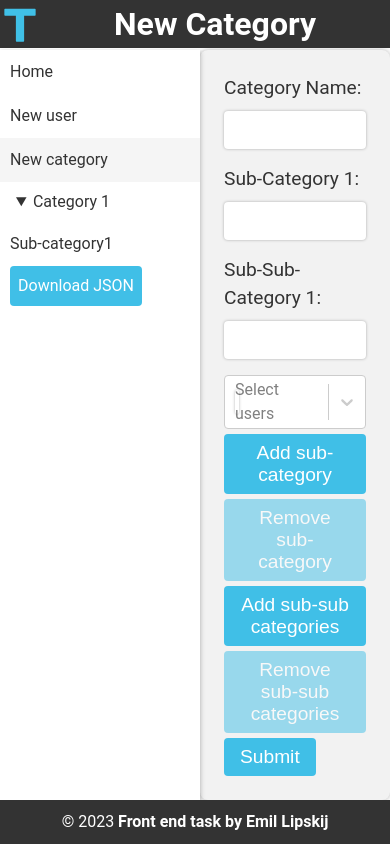
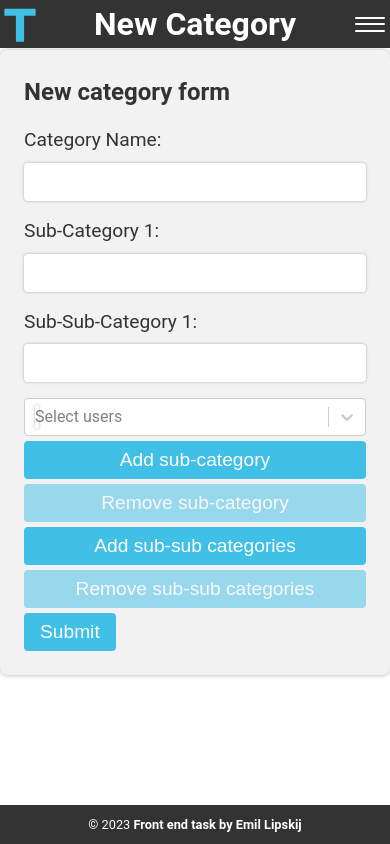
Before and after one commit to lipskij/teltonika-task, a React (Create React App) app: page /new-category in a window 390 px wide. Built offline with nearby package versions, Linux system fonts and the light colour scheme.

Commit message:
feat: add responsive

```diff
--- a/src/app/features/categories/categories.js
+++ b/src/app/features/categories/categories.js
@@ -30,7 +30,6 @@ const categoriesSlice = createSlice({
   reducers: {
     addCategory: {
       reducer: (state, action) => {
-        console.log(action.payload)
         state.categories.push(action.payload);
       },
       prepare: ({ categoryName, subCategories }) => ({
--- a/src/components/Header.tsx
+++ b/src/components/Header.tsx
@@ -21,10 +21,23 @@ const Header: React.FC = () => {
       headerText = "Welcome";
   }
 
+  const handleToggle = () => {
+    const nav = document.querySelector(".mobile-nav");
+    nav?.classList.toggle("open");
+    const hamburger = document.querySelector(".hamburger");
+    hamburger?.classList.toggle("active");
+  };
+
   return (
     <header className='header'>
       <img src={logo} alt='logo' />
       <h1>{headerText}</h1>
+
+      <div className='hamburger' onClick={handleToggle}>
+        <div className='line line1'></div>
+        <div className='line line2'></div>
+        <div className='line line3'></div>
+      </div>
     </header>
   );
 };
--- a/src/components/Nav.tsx
+++ b/src/components/Nav.tsx
@@ -10,8 +10,18 @@ export const Nav: React.FC = () => {
     (state: { categories: Categories }) => state.categories
   );
 
+  const handleToggle = () => {
+    const nav = document.querySelector(".mobile-nav");
+    nav?.classList.toggle("open");
+    const hamburger = document.querySelector(".hamburger");
+    hamburger?.classList.toggle("active");
+  };
+
+
+
   return (
-    <nav>
+    <div>
+      <nav className='desktop-nav'>
         <ul>
           <li>
             <NavLink to='/'>Home</NavLink>
@@ -48,5 +58,43 @@ export const Nav: React.FC = () => {
         </ul>
         <ExportButton />
       </nav>
+      <nav className='mobile-nav'  onClick={handleToggle}>
+        <ul>
+          <li>
+            <NavLink to='/'>Home</NavLink>
+          </li>
+          <li>
+            <NavLink to='/new-user'>New user</NavLink>
+          </li>
+          <li>
+            <NavLink to='/new-category'>New category</NavLink>
+          </li>
+
+          <ul>
+            {categories?.map((category) => (
+              <li key={category.id}>
+                <details open>
+                  <summary>{category.categoryName}</summary>
+                  <div>
+                    <ul>
+                      {category.subCategories.map(({ name }, index) => (
+                        <li key={name + index}>
+                          <NavLink
+                            to={`/category/${category.categoryName}/${name}`}
+                          >
+                            {name}
+                          </NavLink>
+                        </li>
+                      ))}
+                    </ul>
+                  </div>
+                </details>
+              </li>
+            ))}
+          </ul>
+        </ul>
+        <ExportButton />
+      </nav>
+    </div>
   );
 };
--- a/src/components/NewCategoryForm.tsx
+++ b/src/components/NewCategoryForm.tsx
@@ -286,6 +286,7 @@ const NewCategoryForm = () => {
   return (
     <div className={styles.newCategory}>
       <form onSubmit={handleSubmit} className={styles.form}>
+        <h1>New category form</h1>
         <div className={styles.categoryName}>
           <label htmlFor='category-name'>Category Name:</label>
           <input
--- a/src/components/NewUserForm.tsx
+++ b/src/components/NewUserForm.tsx
@@ -75,9 +75,6 @@ const NewUserForm: React.FC = () => {
     if (!password || !/\d/.test(password)) {
       messages.push("Password should include at least one number");
     }
-    // if (!category) {
-    //   messages.push("Category is required");
-    // }
     if (!gender) {
       messages.push("Gender is required");
     }
--- a/src/styles/App.css
+++ b/src/styles/App.css
@@ -6,6 +6,7 @@
   left: 0;
   background-color: #333;
   color: #fff;
+  z-index: 2;
 }
 
 .header h1 {
@@ -37,3 +38,19 @@
 .home li a {
   text-decoration: none;
 }
+
+@media (max-width: 768px) {
+  .home {
+    text-align: center;
+  }
+
+  .home h1 {
+    font-size: 2rem;
+  }
+
+  .home li {
+    font-size: 1rem;
+    flex-direction: column;
+    align-items: center;
+  }
+}
--- a/src/styles/NewCategory.module.css
+++ b/src/styles/NewCategory.module.css
@@ -9,7 +9,7 @@
   width: 100%;
   height: 100%;
   max-width: 500px;
-  margin: 0 auto;
+  margin: 0 auto 50px;
   padding: 1.5rem;
   background-color: #f2f2f2;
   border-radius: 0.5rem;
--- a/src/styles/index.css
+++ b/src/styles/index.css
@@ -11,7 +11,12 @@ body {
   color: #333;
   margin-left: 200px;
 }
-nav {
+
+.mobile-nav {
+  display: none;
+}
+
+.desktop-nav {
   position: fixed;
   top: 50px;
   left: 0;
@@ -22,38 +27,38 @@ nav {
   box-shadow: 0 2px 5px rgba(0, 0, 0, 0.3);
 }
 
-nav ul {
+.desktop-nav ul {
   list-style: none;
   margin: 0;
   padding: 0;
 }
 
-nav li {
+.desktop-nav li {
   margin: 0;
   padding: 0;
 }
 
-nav a {
+.desktop-nav a {
   display: block;
   padding: 10px;
   text-decoration: none;
   color: #333;
 }
 
-nav a:hover {
+.desktop-nav a:hover {
   background-color: #f5f5f5;
 }
 
-nav a.active {
+.desktop-nav a.active {
   background-color: #f5f5f5;
 }
 
-nav details > summary {
+.desktop-nav details > summary {
   cursor: pointer;
   padding: 0.5rem 1rem;
 }
 
-nav details > summary > * {
+.desktop-nav details > summary > * {
   display: inline;
 }
 
@@ -86,3 +91,78 @@ footer {
   padding: 10px;
   justify-content: center;
 }
+
+@media only screen and (max-width: 768px) {
+  .desktop-nav {
+    display: none;
+  }
+  .mobile-nav.open {
+    margin-top: 48px;
+    display: block;
+    position: fixed;
+    top: 0;
+    left: 0;
+    width: 100%;
+    height: 100vh;
+    background-color: #333;
+    color: #fff;
+    padding: 10px;
+    z-index: 2;
+  }
+
+  .mobile-nav ul {
+    list-style: none;
+    margin: 0;
+    padding: 5px;
+  }
+  .mobile-nav a {
+    color: #fff;
+    text-decoration: none;
+  }
+  .mobile-nav a.active {
+    color: #40bfe7;
+  }
+
+  .hamburger {
+    display: flex;
+    align-self: center;
+    flex-direction: column;
+    justify-content: space-between;
+    height: 25px;
+    cursor: pointer;
+    padding: 5px;
+    box-sizing: border-box;
+  }
+
+  .line {
+    width: 30px;
+    border-radius: 5px;
+    height: 2px;
+    background-color: #fff;
+    transition: all 0.3s ease-in-out;
+
+  }
+
+  .hamburger.active .line1 {
+    transform: rotate(-45deg);
+    margin-top: 12px;
+    transition: all 0.3s ease-in-out;
+  }
+  .hamburger.active .line2 {
+    opacity: 0;
+    transform: rotate(45deg);
+    transition: all 0.3s ease-in-out;
+  }
+  .hamburger.active .line3 {
+    transform: rotate(45deg);
+    margin-top: -20px;
+    transition: all 0.3s ease-in-out;
+  }
+
+  body {
+    margin-left: 0;
+  }
+  footer {
+    font-size: 0.8rem;
+  }
+}
```
Lines whose indentation alone changed are shown as unchanged.
